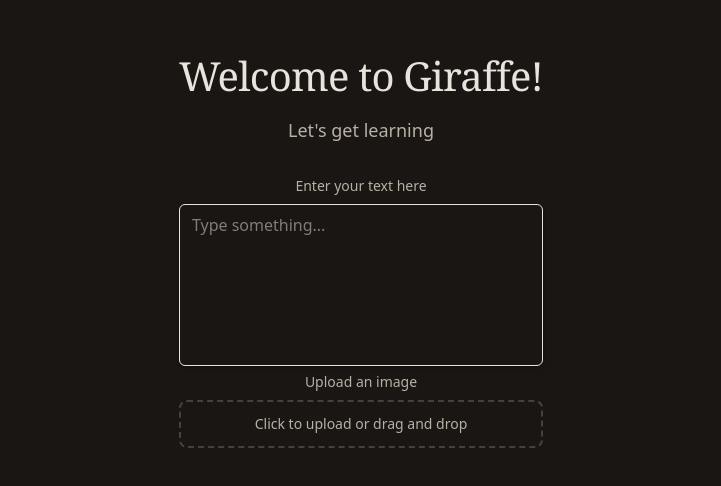
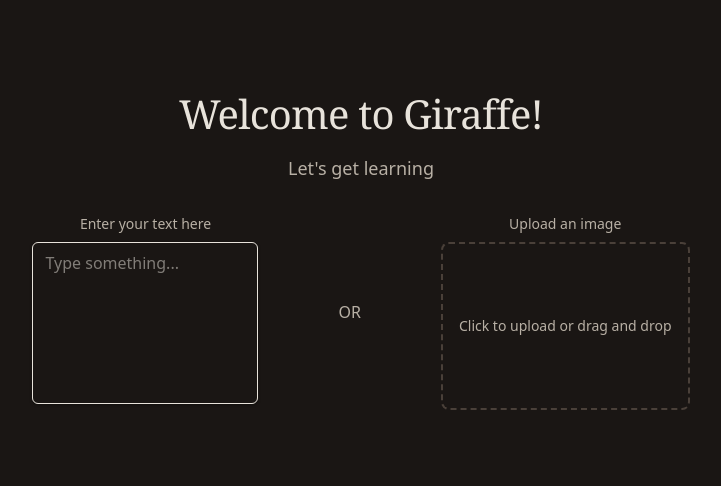
Before and after one commit to ChloeHouvardas/giraffe, a React app in the folder frontend/: page / in a window 1280 px wide. Shown: the part 150-636 px from the top of the page, without its empty margins (279-1000 px from the left). Built offline with nearby package versions, Linux system fonts and the light colour scheme; the HTML template or start-up script is replaced by a standard one.

Commit message:
Changed input box alignment

```diff
--- a/frontend/src/components/FileUpload.tsx
+++ b/frontend/src/components/FileUpload.tsx
@@ -18,12 +18,13 @@ export default function FileUpload({accept, label, onFileSelect}: FileUploadProp
     }
 
     return (
-        <div className = "w-full">
+        // TODO fix file upload box length changing issue => should stay a fixed length
+        <div className="w-full h-full flex flex-col">
             <label className="block text-sm font-medium text-text-subdued mb-2">
                 {label}
             </label>
 
-            <div className="relative">
+            <div className="relative flex-1">
                 <input
                     type="file"
                     accept={accept}
@@ -33,10 +34,10 @@ export default function FileUpload({accept, label, onFileSelect}: FileUploadProp
                 />
                 <label
                     htmlFor={`file-upload-${label}`}
-                    className="flex items-center justify-center w-full px-4 py-3 border-2 border-dashed border-border rounded-lg cursor-pointer hover:border-primary hover:bg-tertiary transition-all"
+                    className="flex items-center justify-center w-full h-full px-4 py-3 border-2 border-dashed border-border rounded-lg cursor-pointer hover:border-primary hover:bg-tertiary transition-all"
                     >
                         <div className="text-center">
-                            <p className="text-sm text-text-subdued">
+                            <p className="text-sm text-text-subdued truncate">
                                 {fileName || 'Click to upload or drag and drop'}
                             </p>
                         </div>
--- a/frontend/src/pages/Home.tsx
+++ b/frontend/src/pages/Home.tsx
@@ -14,13 +14,22 @@ export default function Home() {
                 <p className="text-lg text-text-subdued">
                     Let's get learning
                 </p>
-                <div className="mt-8 max-w-md mx-auto">
+
+                <div className="flex flex-row gap-20 mt-8 max-w-4xl mx-auto items-stretch">
+                    <div className="flex-1 flex flex-col">
                         <TextArea
                             label="Enter your text here"
                             placeholder="Type something..."
                             value={textContent}
                             onChange={setTextContent}
                         />
+                    </div>
+
+                    <div className="flex flex-col justify-center text-text-subdued">
+                        OR
+                    </div>
+
+                    <div className="flex-1 flex flex-col">
                         <FileUpload
                             accept="image/png, image/jpeg"
                             label="Upload an image"
@@ -28,6 +37,10 @@ export default function Home() {
                         />
                     </div>
                 </div>
+
+
+
+            </div>
         </div>
 
     )
```
Lines whose indentation alone changed are shown as unchanged.
